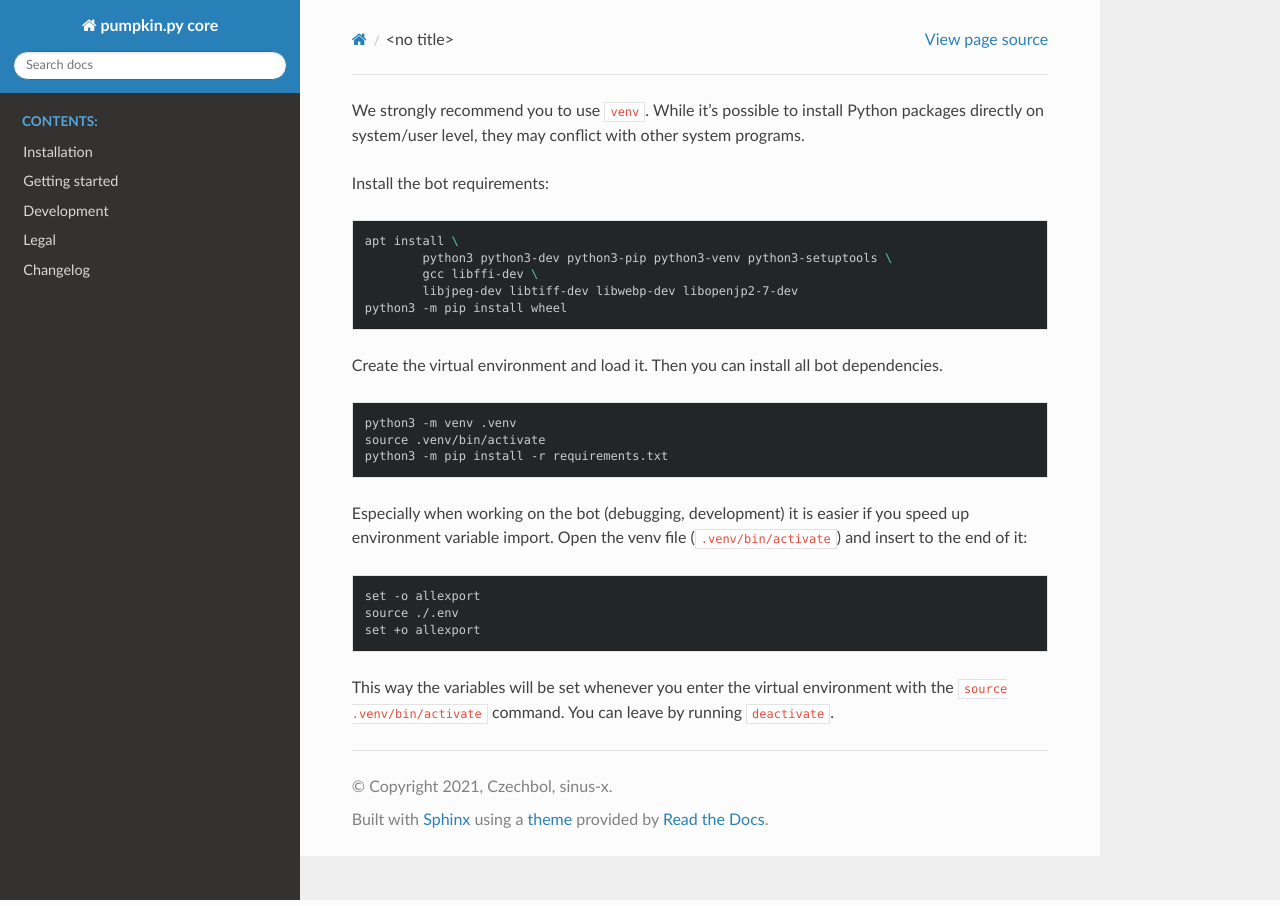
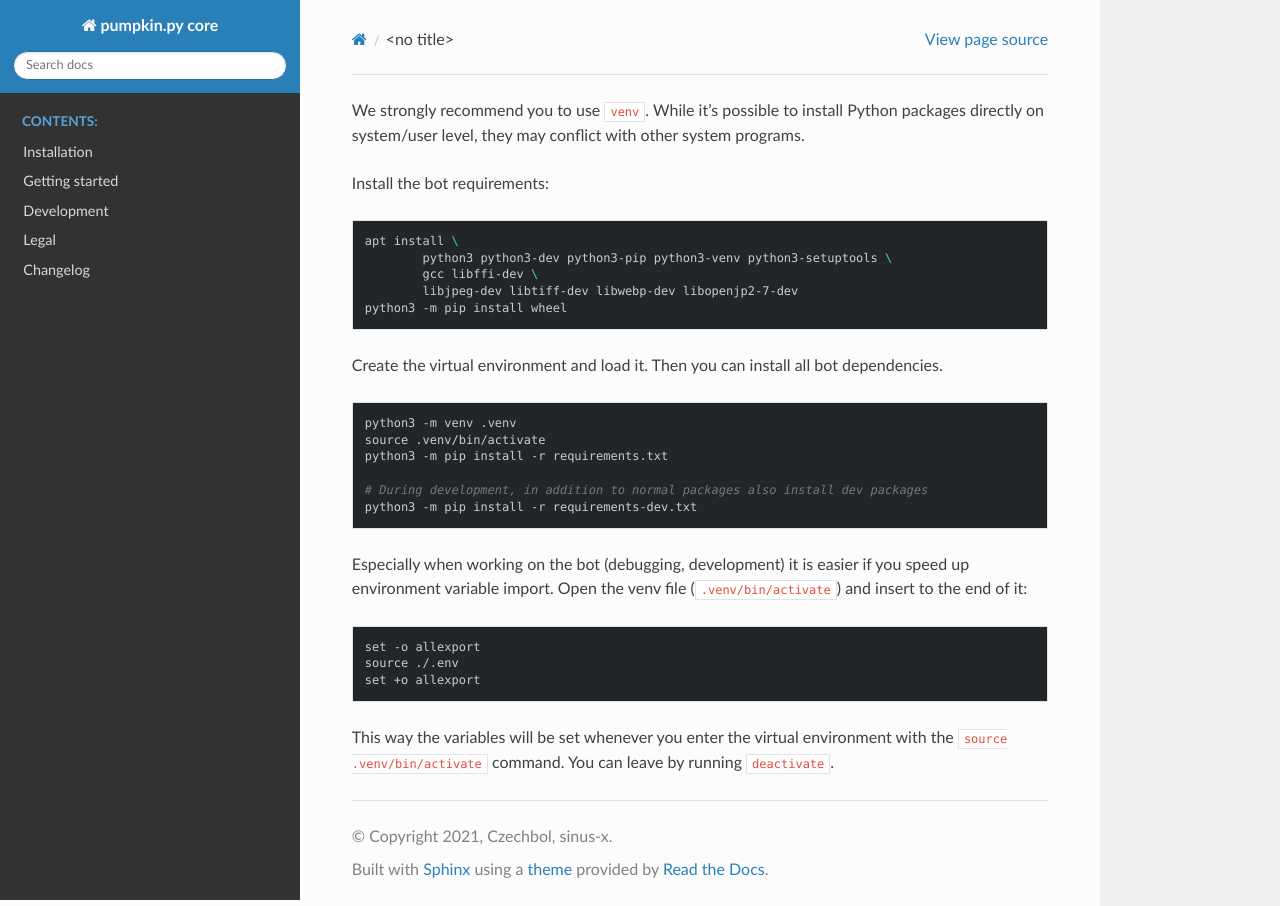
Before and after one commit to pumpkin-py/pumpkin-py, a Sphinx documentation site: the page built from docs/installation/_venv.rst, in a window 1280 px wide. Built offline with Sphinx 7.4.7 and the Read the Docs theme 2.0.0, drawn with Linux system fonts in a browser that asks for light colours; pages that are not in the unit, such as notebooks, are missing from menus.

Commit message:
Docs: Hint `requirements-dev.txt` during installation

```diff
--- a/docs/installation/_venv.rst
+++ b/docs/installation/_venv.rst
@@ -18,6 +18,9 @@ Create the virtual environment and load it. Then you can install all bot depende
 	source .venv/bin/activate
 	python3 -m pip install -r requirements.txt
 
+	# During development, in addition to normal packages also install dev packages
+	python3 -m pip install -r requirements-dev.txt
+
 Especially when working on the bot (debugging, development) it is easier if you speed up environment variable import. Open the venv file (``.venv/bin/activate``) and insert to the end of it:
 
 .. code-block::
```
